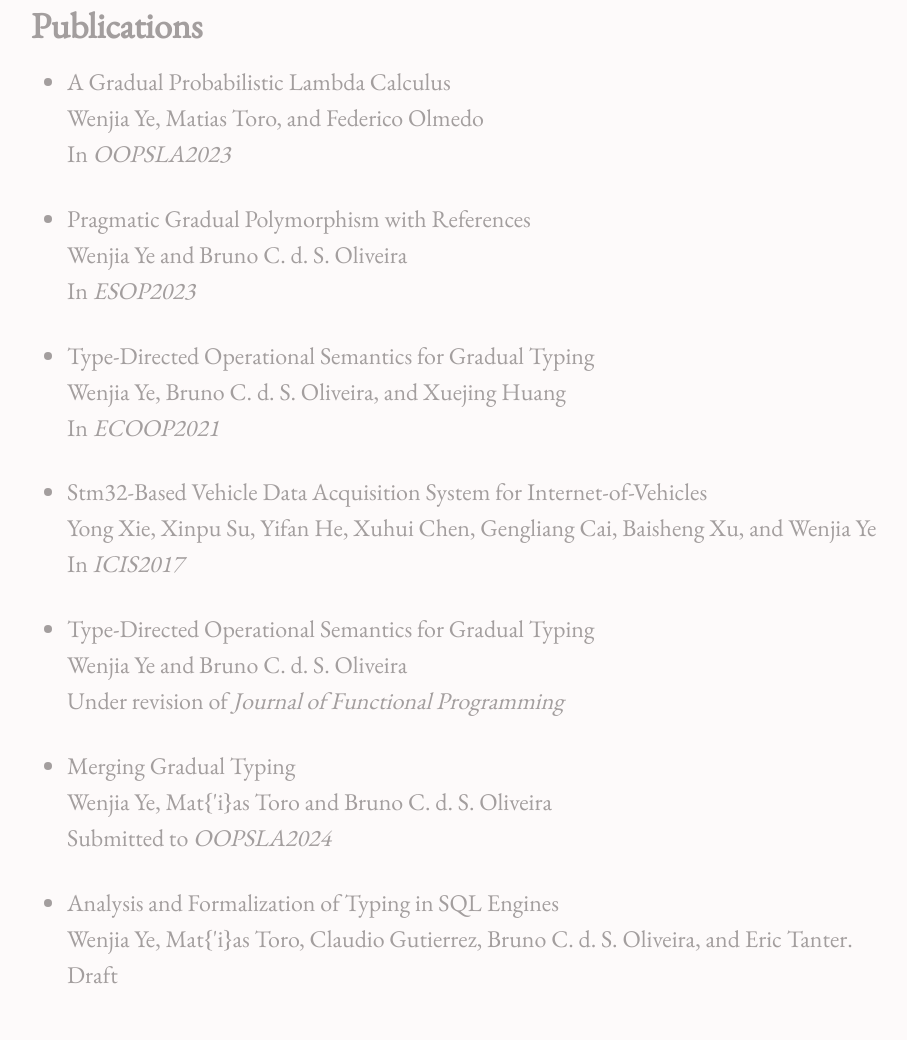
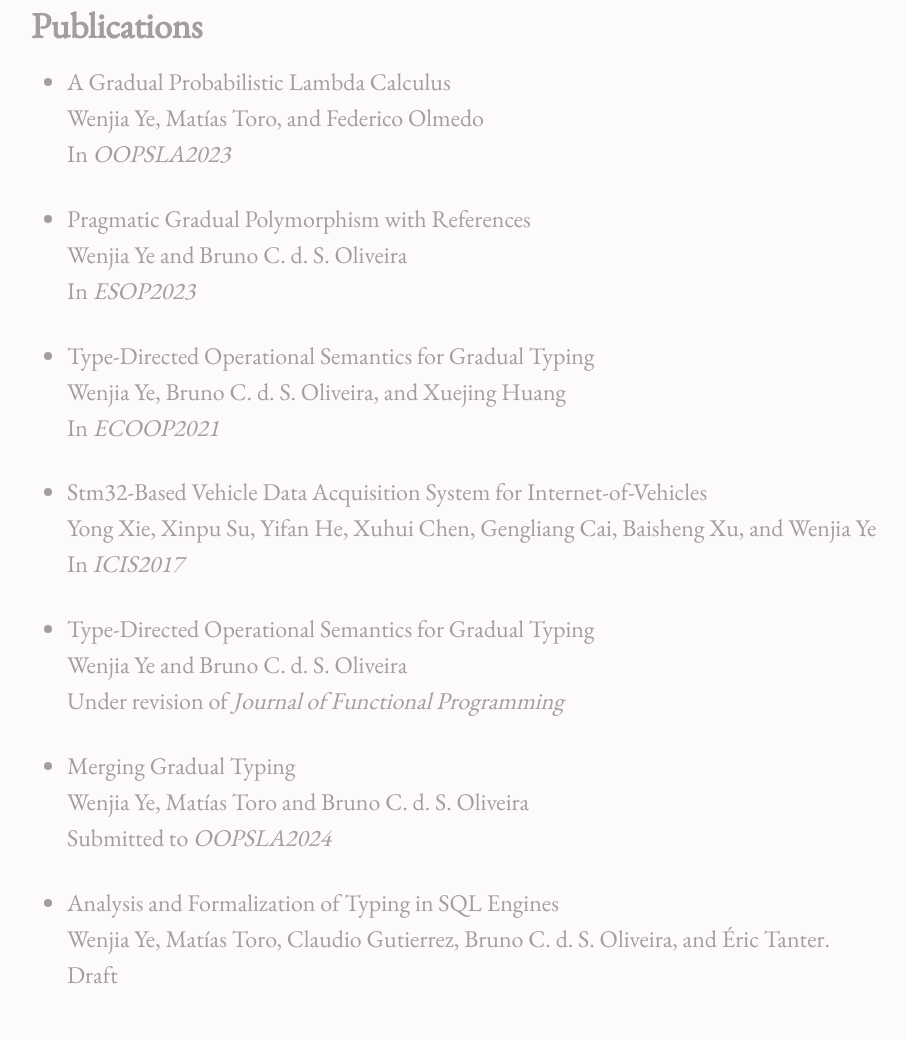
Before and after one commit to YeWenjia/YeWenjia.github.io, a Jekyll site: the page built from index.md, in a window 1280 px wide and 1400 px high, scrolled down 534 px. Shown: the part 158-1198 px from the top of the window, without its empty margins (45-952 px from the left). Built offline with Jekyll 4.4.1, drawn with Linux system fonts in a browser that asks for light colours.

Commit message:
Update index.md

```diff
--- a/index.md
+++ b/index.md
@@ -27,7 +27,7 @@
 ## Publications
 
 * A Gradual Probabilistic Lambda Calculus <br />
-Wenjia Ye, Matias Toro, and Federico Olmedo<br />
+Wenjia Ye, Mat&iacute;as Toro, and Federico Olmedo<br />
 In <i>OOPSLA2023</i>
 
 * Pragmatic Gradual Polymorphism with References <br />
@@ -47,11 +47,11 @@
 Under revision of <i>Journal of Functional Programming</i>
 
 * Merging Gradual Typing <br />
-Wenjia Ye, Mat{\'i}as Toro and Bruno C. d. S. Oliveira <br />
+Wenjia Ye, Mat&iacute;as Toro and Bruno C. d. S. Oliveira <br />
 Submitted to <i>OOPSLA2024</i>
 
 * Analysis and Formalization of Typing in SQL Engines <br />
-Wenjia Ye, Mat{\'i}as Toro, Claudio Gutierrez, Bruno C. d. S. Oliveira, and Eric Tanter. <br />
+Wenjia Ye, Mat&iacute;as Toro, Claudio Gutierrez, Bruno C. d. S. Oliveira, and &Eacute;ric Tanter. <br />
 Draft
 
 ## Experience
```
